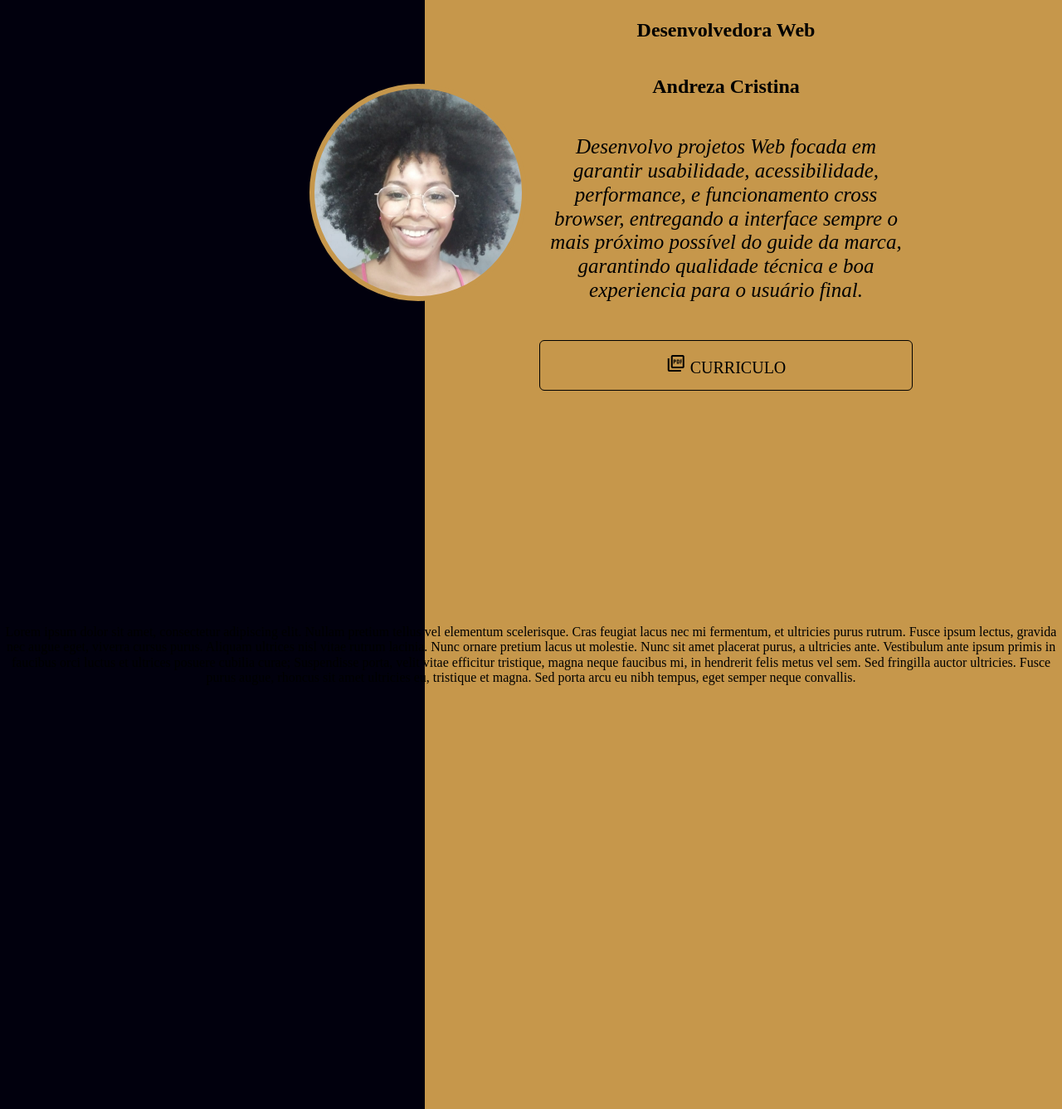
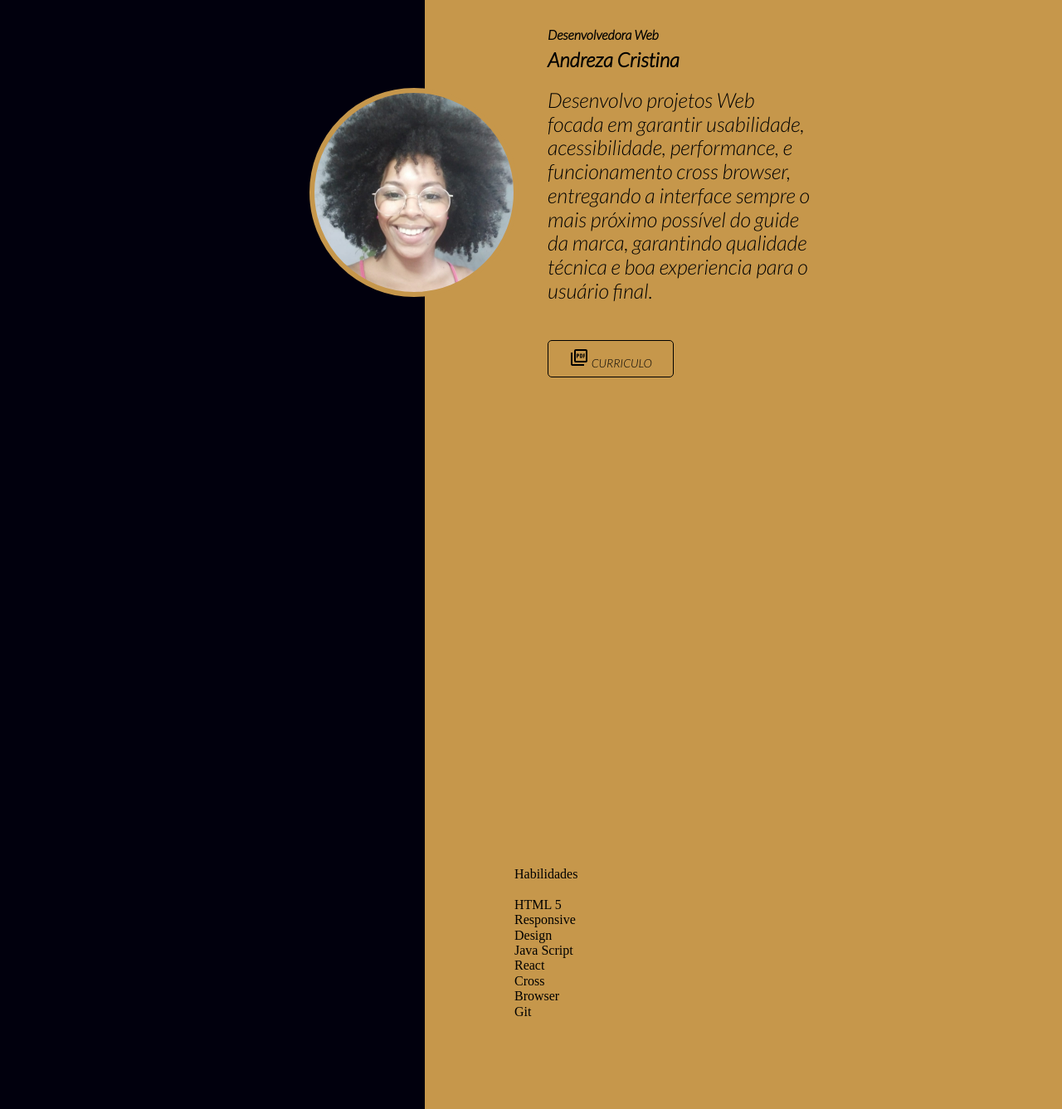
Before and after one commit to AndrezaCri/portfolio, a plain HTML site: page index2.html in a window 1280 px wide. Shown: the part 263-1600 px from the top of the page at 83% size. Drawn offline with nearby package versions, Linux system fonts and the light colour scheme; a web font is replaced by a local one.

Commit message:
pagina projetos

```diff
--- a/css/style.css
+++ b/css/style.css
@@ -17,9 +17,8 @@ html {
 }
 
 .single-page{
-    display: inline-block;
-    width: 100%;
-    height: 900px;
+    width: 100vw;
+    height: 100vh;
     padding-top: 100px;
 }
 
--- a/css/style2.css
+++ b/css/style2.css
@@ -11,20 +11,19 @@
 }
 
 .single-page{
-    width: 100vw;
     height: 100vh;
     padding-top: 100px;
-    text-align: center;
+}
 
+.material-symbols-outlined{
+    font-size: 14px;
 }
 
 body{
     background: rgb(1,0,13);
     background: linear-gradient(90deg, rgba(1,0,13,1) 40%, rgba(198,151,75,1) 1%);
-    overflow-x: hidden;
+
 }
-
-
 
 .logo{
     font-family: 'Ms Madi', cursive;
@@ -64,8 +63,8 @@ ul a:hover {
 }
 
 .foto  {
-    width: 250px;
-    height: 250px;
+    width: 240px;
+    height: 240px;
     border-radius: 100%;
     background-image: url("../assets/andreza.jpeg");
     background-repeat: no-repeat;
@@ -84,20 +83,35 @@ ul a:hover {
 }
 .conteudo{
     display: inline-block;
-    width: 450px;
+    width: 320px;
     padding-left: 138px;
+    font-family: 'Lato', sans-serif;
+    margin-left: 10px;
+    padding-top: auto;
+
+}
+
+.titulo{
+    font-size: 1em;
+}
+
+.subtitulo{
+    margin-top: -6px;
+
 }
 
 .botao{
-    font-size: 20px;
+    font-size: 14px;
     border: 1px solid #000;
-    padding: 15px 30px;
+    padding: 8px 25px;
     display: inline-block;
     margin-top: 20px;
-    border-radius: 6px;
+    border-radius: 5px;
     color: #000;
     text-decoration: none;
     text-transform: uppercase;
+    margin-right: auto;
+
 }
 
 .conteudo p{
@@ -105,7 +119,8 @@ ul a:hover {
     display: inline-block;
     width: 100%;
     color: #000;
-    font-style: oblique;
+    margin-top: auto;
+
 }
 
 .display-flex{
@@ -129,3 +144,20 @@ ul a:hover {
 .position-relative{
     position: relative;
 }
+
+.pagina-contato {
+    padding-left: 20px;
+    background-position: center;
+    background-size: 186%;
+}
+
+.pagina-projetos{
+    padding-left: 20px;
+    background-position: center;
+    background-size: 186%;
+}
+
+.p .habilidades{
+    font-style: ;
+
+}
--- a/index2.html
+++ b/index2.html
@@ -19,7 +19,9 @@
                 <nav class="header-nav">
                     <ul class="header-nav-list">
                         <li class="header-nav-list-item"><a href="#ancora1">Início</a></li>
-                        <li class="header-nav-list-item"><a href="#ancora2">Contato</a></li>
+                        <li class="header-nav-list-item"><a href="#ancora2">Projetos</a></li>
+                        <li class="header-nav-list-item"><a href="#ancora3">Contato</a></li>
+
                     </ul>
                 </nav>
            </div>
@@ -28,7 +30,7 @@
             <!-- inicio conteudo -->
             <div class="display-flex justify-content flex-align position-relative wrap-content">
                 <div class="foto display-flex"></div>
-                <div class="conteudo display-flex flex-column">
+                <div class="conteudo display-flex flex-column ">
                     <h2 class="titulo">
                         Desenvolvedora Web
                     </h2>
@@ -48,10 +50,36 @@
             </div>
             <!-- fim inicio conteudo -->
         </div>
-        <div class="single-page pagina-contato" id="ancora2">
-            <p>
-                Lorem ipsum dolor sit amet, consectetur adipiscing elit. Nullam pretium tellus vel elementum scelerisque. Cras feugiat lacus nec mi fermentum, et ultricies purus rutrum. Fusce ipsum lectus, gravida nec augue eget, viverra cursus purus. Aliquam ultrices nisl vitae rutrum lacinia. Nunc ornare pretium lacus ut molestie. Nunc sit amet placerat purus, a ultricies ante. Vestibulum ante ipsum primis in faucibus orci luctus et ultrices posuere cubilia curae; Suspendisse porta, velit vitae efficitur tristique, magna neque faucibus mi, in hendrerit felis metus vel sem. Sed fringilla auctor ultricies. Fusce purus augue, rhoncus sit amet ultricies eu, tristique et magna. Sed porta arcu eu nibh tempus, eget semper neque convallis.
-            </p>
+
+        <div class="single-page pagina-projetos display-flex flex-align " id="ancora2">
+            <div class="display-flex justify-content flex-align position-relative wrap-content">
+                <p>
+                    <ul class="habilidades display-flex flex-column justify-content flex-align position-relative wrap-content">
+                            Habilidades<br><br>
+                            HTML 5<br>
+                            Responsive Design<br>
+                            Java Script<br>
+                            React<br>
+                            Cross Browser<br>
+                            Git
+                    </ul>
+                </p>
+            </div>
+        </div>
+        <div class="single-page pagina-contato display-flex flex-align " id="ancora3">
+            <div class="display-flex justify-content flex-align position-relative wrap-content">
+                <div class="conteudo-contato">
+                    <p>
+                        Contato <br>
+                        What is Lorem Ipsum?<br>
+                        Lorem Ipsum is simply dummy text of the printing and typesetting industry. Lorem Ipsum has been the industry's standard dummy text ever since the 1500s, when an unknown printer took a galley of type and scrambled it to make a type specimen book. It has survived not only five centuries, but also the leap into electronic typesetting, remaining essentially unchanged. It was popularised in the 1960s with the release of Letraset sheets containing Lorem Ipsum passages, and more recently with desktop publishing software like Aldus PageMaker including versions of Lorem Ipsum.
+                    </p>
+                    <a href="https://www.linkedin.com/in/andreza-cristina-/">
+                        linkedin
+                    </a> <br>
+                    <a href="#"><E-mail>andrezadesenvolvedoraweb@gmail.com</E-mail></a>
+                </div>
+            </div>
         </div>
         <script src="js/script.js"></script>
 
```
